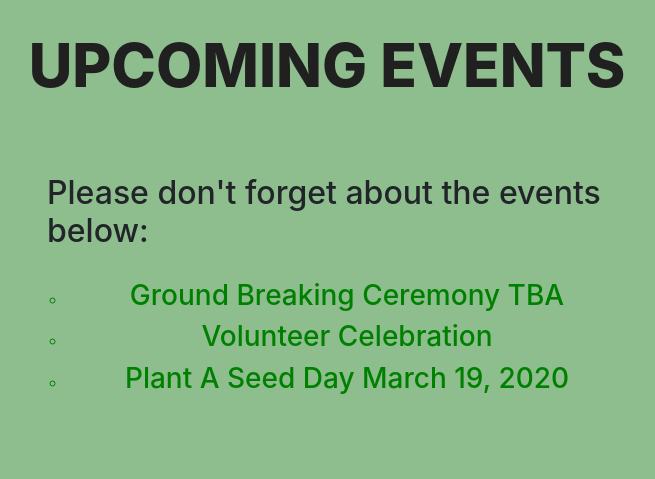
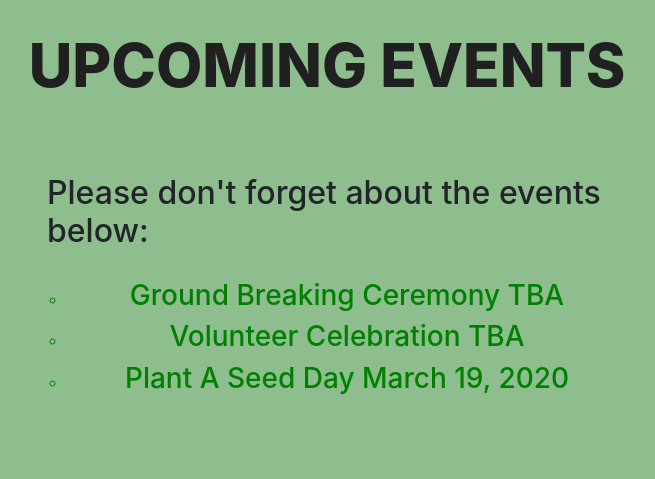
Before and after one commit to Ebubeukeka/Free_Harvest_Day, a Django app: page / in a window 1280 px wide. Shown: the top 479 px of the page, without its empty margins (313-968 px from the left). Run offline with Django 3.2, Linux system fonts and the light colour scheme; parts of the project's set-up code (start-up, migrations or seed data) failed here and were passed over; some libraries are stand-ins or nearby versions.

Commit message:
added TBA to Volunteer

```diff
--- a/apps/free_harvest_day_app/templates/events.html
+++ b/apps/free_harvest_day_app/templates/events.html
@@ -34,7 +34,7 @@
         <p class="text h2">Please don't forget about the events below:</p>
         <ul style="list-style-type: circle; color: green;">
             <li><h3>Ground Breaking Ceremony TBA</h3></li>
-            <li><h3>Volunteer Celebration</h3></li>
+            <li><h3>Volunteer Celebration TBA</h3></li>
             <li><h3>Plant A Seed Day March 19, 2020</h3></li>
         </ul>
 
```
